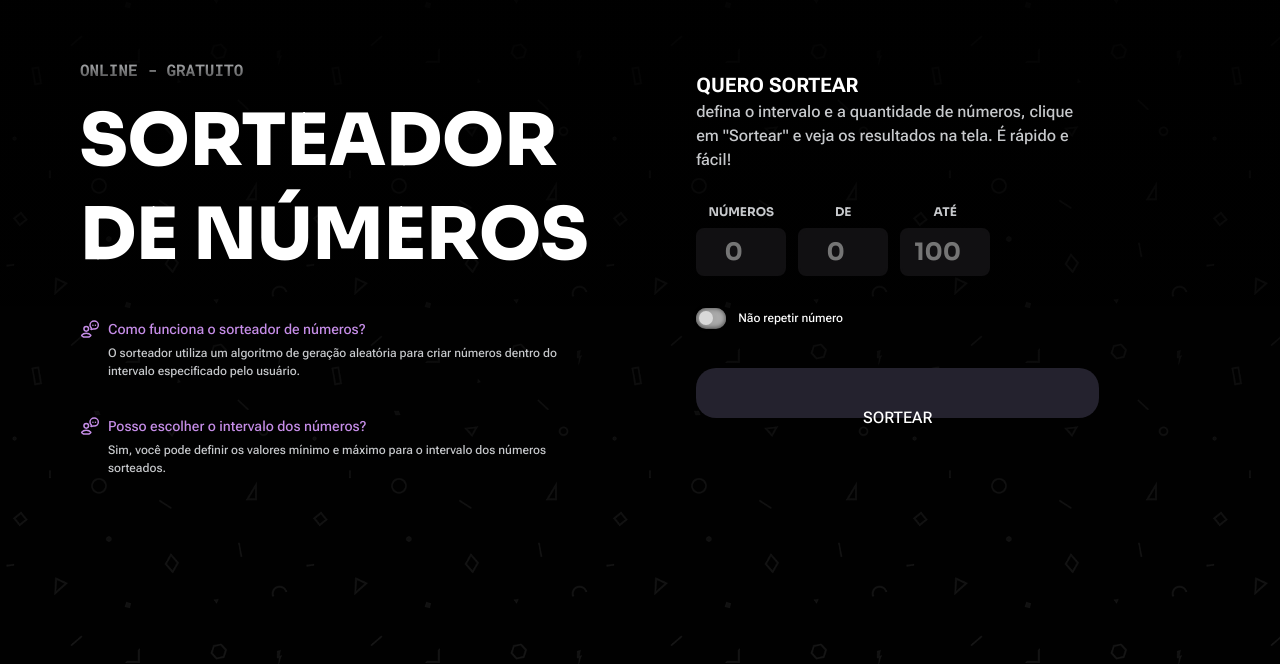
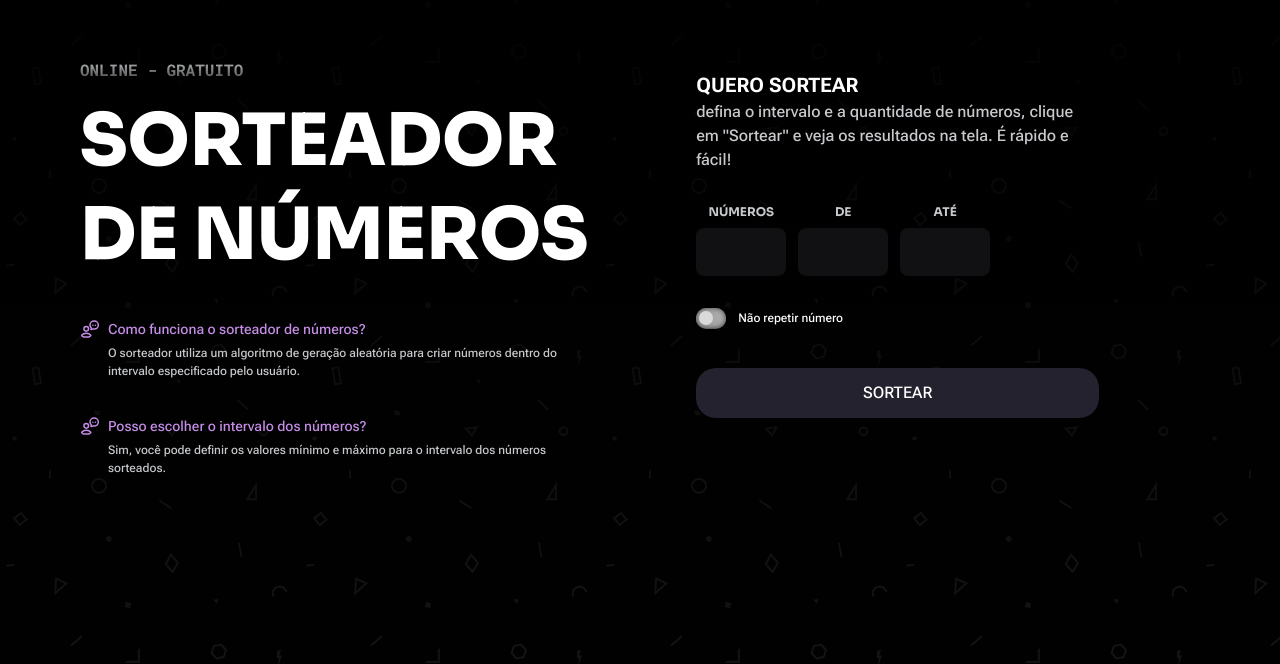
Before and after one commit to isabelasdeveloper/numbers, a website built with Vite: page index.html in a window 1280 px wide. Shown: the part 136-800 px from the top of the page. Built offline with nearby package versions, Linux system fonts and the light colour scheme.

Commit message:
fix button bug

```diff
--- a/index.html
+++ b/index.html
@@ -84,8 +84,6 @@
                   class="input-number"
                   id="quantity"
                   type="number"
-                  placeholder="0"
-                  min="1"
                   required
                 />
               </div>
@@ -95,19 +93,12 @@
                   class="input-number"
                   id="inicial"
                   type="number"
-                  placeholder="0"
                   required
                 />
               </div>
               <div class="numbers-box">
                 <label for="end">até</label>
-                <input
-                  class="input-number"
-                  id="end"
-                  type="number"
-                  placeholder="100"
-                  required
-                />
+                <input class="input-number" id="end" type="number" required />
               </div>
             </div>
 
@@ -122,7 +113,7 @@
             </div>
           </div>
 
-          <div class="result hidden" aria-live="polite" aria-atomic="true">
+          <div class="result hidden">
             <h3 class="result-title">Resultado do sorteio</h3>
             <ul class="list">
               <!-- <li class="item">
@@ -131,18 +122,19 @@
             </ul>
           </div>
 
-          <button type="button" class="button" id="button-shuffle">
+          <div type="button" class="button" id="button-shuffle">
             <div class="button-wrapper">
               <div class="text">Sortear</div>
-              <i class="fa-solid fa-shuffle icon" aria-hidden="true"></i>
+              <i class="fa-solid fa-shuffle icon"></i>
             </div>
-          </button>
-          <button type="button" class="button hidden" id="button-repeat">
+          </div>
+
+          <div type="button" class="button hidden" id="button-repeat">
             <div class="button-wrapper">
               <div class="text">Sortear Novamente</div>
               <i class="fa-solid fa-repeat icon" aria-hidden="true"></i>
             </div>
-          </button>
+          </div>
         </section>
       </section>
     </main>
--- a/src/styles/components/_button.scss
+++ b/src/styles/components/_button.scss
@@ -1,5 +1,5 @@
-@use "/src/styles/abstract/mixins" as mix;
-@use "/src/styles/abstract/variaveis" as var;
+@use '/src/styles/abstract/mixins' as mix;
+@use '/src/styles/abstract/variaveis' as var;
 
 .button {
   @include mix.label-small();
@@ -13,11 +13,12 @@
   border-radius: 20px;
   transition: background 0.3s;
   cursor: pointer;
+  overflow: hidden;
 }
 
 .button::after {
   position: absolute;
-  content: "";
+  content: '';
   width: 0;
   height: 0;
   border: 10px solid transparent;
@@ -40,12 +41,12 @@
 .button-wrapper,
 .text,
 .icon {
-  overflow: hidden;
   position: absolute;
   width: 100%;
   height: 100%;
   left: 0;
   color: #fff;
+  z-index: 1;
 }
 
 .text {
--- a/src/styles/layouts/_form.scss
+++ b/src/styles/layouts/_form.scss
@@ -1,5 +1,5 @@
-@use "/src/styles/abstract/mixins" as mix;
-@use "/src/styles/abstract/variaveis" as var;
+@use '/src/styles/abstract/mixins' as mix;
+@use '/src/styles/abstract/variaveis' as var;
 
 .form {
   display: flex;
@@ -68,3 +68,16 @@
     }
   }
 }
+
+.input-number {
+  // Remove as setas no Firefox
+  -moz-appearance: textfield;
+  appearance: textfield;
+
+  // Remove as setas no Chrome, Safari, Edge e Opera
+  &::-webkit-outer-spin-button,
+  &::-webkit-inner-spin-button {
+    -webkit-appearance: none;
+    margin: 0;
+  }
+}
--- a/src/styles/layouts/_global.scss
+++ b/src/styles/layouts/_global.scss
@@ -1,5 +1,5 @@
-@use "/src/styles/abstract/mixins" as mix;
-@use "/src/styles/abstract/variaveis" as var;
+@use '/src/styles/abstract/mixins' as mix;
+@use '/src/styles/abstract/variaveis' as var;
 
 body {
   display: flex;
@@ -11,7 +11,7 @@ body {
       rgba(0, 0, 0, 0.9) 22.66%,
       rgba(0, 0, 0, 0.54) 100%
     ),
-    url("/public/images/pattern.png"), var.$bg-primary;
+    url('/public/images/pattern.png'), var.$bg-primary;
   background-repeat: no-repeat, repeat, no-repeat;
   background-position: center, top left, center;
   background-size: auto, 300px 300px, auto;
```
